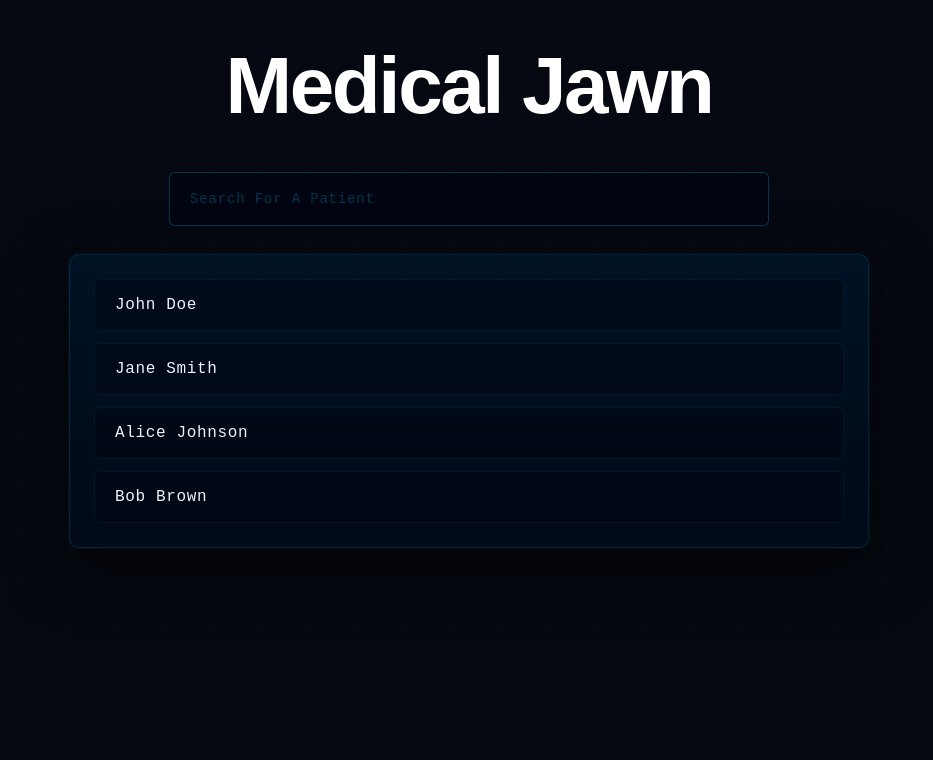
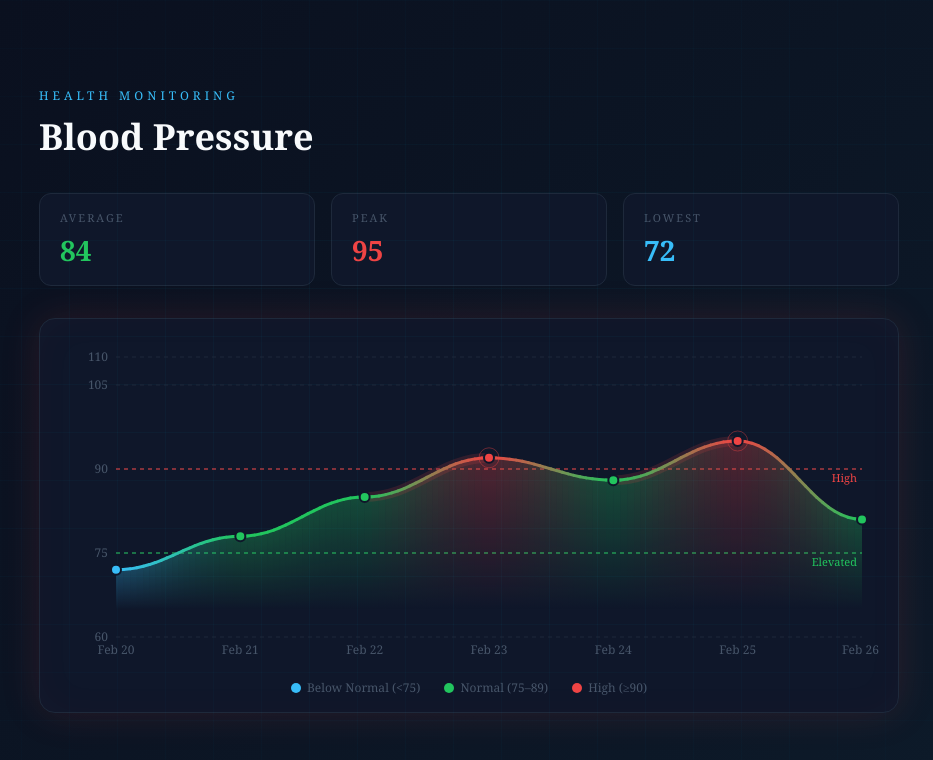
Before and after one commit to user01377/medical-jawn, a React app in the folder frontend/: page / in a window 1280 px wide. Shown: the top 760 px of the page, without its empty margins (171-1104 px from the left). Built offline with nearby package versions, Linux system fonts and the light colour scheme; the HTML template or start-up script is replaced by a standard one.

Commit message:
changed words

```diff
--- a/frontend/src/App.jsx
+++ b/frontend/src/App.jsx
@@ -2,15 +2,46 @@ import React from "react";
 import { BrowserRouter as Router, Routes, Route } from "react-router-dom";
 import IndexPage from "./pages/index-page";
 import PatientsPage from "./pages/patient-page.jsx";
+import ReusableGraph from "./components/graph-reusable.jsx"
 
 function App() {
+    const data = [
+    { date: "2026-02-20", value: 72 },
+    { date: "2026-02-21", value: 78 },
+    { date: "2026-02-22", value: 85 },
+    { date: "2026-02-23", value: 92 },
+    { date: "2026-02-24", value: 88 },
+    { date: "2026-02-25", value: 95 },
+    { date: "2026-02-26", value: 81 },
+  ];
+
+  const config = {
+    title: "Blood Pressure",
+
+    // these MUST match keys in data above
+    dateKey: "date",
+    dataKey: "value",
+
+    thresholds: {
+      elevated: 75,
+      high: 90,
+    },
+
+    yDomain: [60, 110],
+
+    referenceLines: [
+      { value: 75, color: "#22c55e", label: "Elevated" },
+      { value: 90, color: "#ef4444", label: "High" },
+    ],
+  };
   return (
-    <Router>
-      <Routes>
-        <Route path="/" element={<IndexPage />} />
-        <Route path="/patients/:id" element={<PatientsPage />} />
-      </Routes>
-    </Router>
+    // <Router>
+    //   <Routes>
+    //     {/* <Route path="/" element={<IndexPage />} />
+    //     <Route path="/patients/:id" element={<PatientsPage />} /> */}
+    //   </Routes>
+    // </Router>
+   <ReusableGraph data={data} config={config} />
   );
 }
 
```
Also changed, not shown: 1 other file (tests, documents, lock files or other folders).
